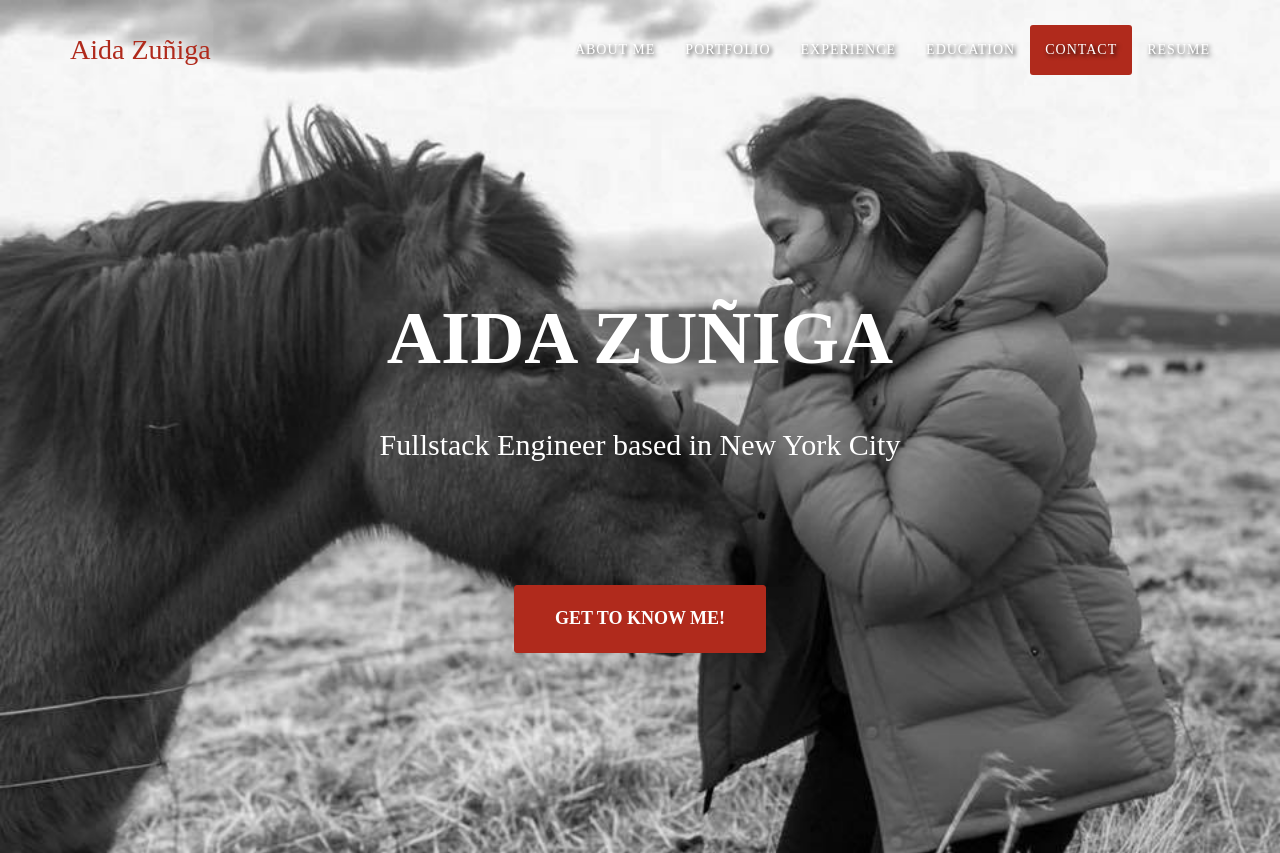
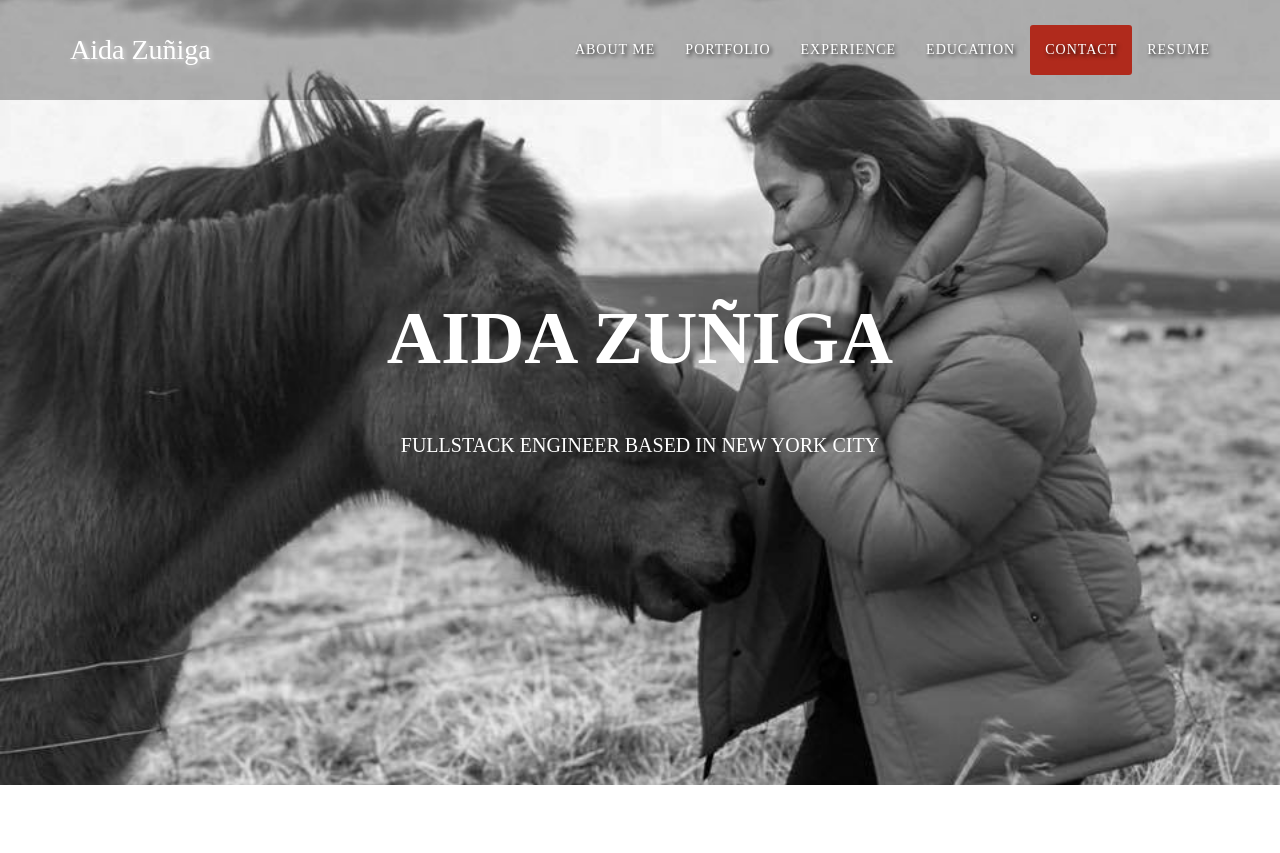
Before and after one commit to aidazuniga/aidazuniga.github.io, a website: page index.html in a window 1280 px wide. Shown: the top 853 px of the page. Drawn offline with nearby package versions, Linux system fonts and the light colour scheme; a web font is replaced by a local one.

Commit message:
Fixing styling

```diff
--- a/css/agency.css
+++ b/css/agency.css
@@ -2,16 +2,9 @@
  * Start Bootstrap - Agency v3.3.7+1 (http://startbootstrap.com/template-overviews/agency)
  * Copyright 2013-2016 Start Bootstrap
  * Licensed under MIT (https://github.com/BlackrockDigital/startbootstrap/blob/gh-pages/LICENSE)
-
- * replacements:
- - #fed136 into #b02a1c
- - #fec503 into #e04938
- - rgba(254, 209, 54, 0.9) (136) into rgba(176, 42, 28, 0.9)
- - #f6bf01 into #c7301f
  */
 body {
   overflow-x: hidden;
-  /* font-family: "Roboto Slab", "Helvetica Neue", Helvetica, Arial, sans-serif; */
   font-family: "PT Mono";
 }
 .text-muted {
@@ -49,7 +42,6 @@ h3,
 h4,
 h5,
 h6 {
-  /* font-family: "Montserrat", "Helvetica Neue", Helvetica, Arial, sans-serif; */
   font-family: "PT Mono";
   text-transform: uppercase;
   font-weight: 700;
@@ -67,7 +59,6 @@ h6 {
   color: white;
   background-color: #b02a1c;
   border-color: #b02a1c;
-  /* font-family: "Montserrat", "Helvetica Neue", Helvetica, Arial, sans-serif; */
   font-family: "PT Mono";
   text-transform: uppercase;
   font-weight: 700;
@@ -112,13 +103,12 @@ fieldset[disabled] .btn-primary.active {
   color: white;
   background-color: #b02a1c;
   border-color: #b02a1c;
-  /* font-family: "Montserrat", "Helvetica Neue", Helvetica, Arial, sans-serif; */
   font-family: "PT Mono";
   text-transform: uppercase;
   font-weight: 700;
-  border-radius: 3px;
-  font-size: 18px;
-  padding: 20px 40px;
+  border-radius: 10px;
+  font-size: 14px;
+  padding: 10px 20px;
 }
 .btn-xl:hover,
 .btn-xl:focus,
@@ -157,30 +147,26 @@ fieldset[disabled] .btn-xl.active {
   background-color: white;
 }
 .navbar-custom {
-  background-color: rgba(255, 255, 255, 0.5);
+  background-color: rgba(0, 0, 0, 0.3);
   border-color: transparent;
-  /* background-color: #00c800; */
 }
 .navbar-custom .navbar-brand {
-  color: #b02a1c;
-  /* font-family: "Kaushan Script", "Helvetica Neue", Helvetica, Arial, cursive; */
+  color: white;
   font-family: "PT Mono";
+  text-shadow: 2px 2px 4px rgba(255,255,255,0.5);
 }
 .navbar-custom .navbar-brand:hover,
 .navbar-custom .navbar-brand:focus,
 .navbar-custom .navbar-brand:active,
 .navbar-custom .navbar-brand.active {
-  color: #e04938;
+  color: #b02a1c;
 }
 .navbar-custom .navbar-collapse {
   border-color: rgba(255, 255, 255, 0.02);
-  /* background-color: #222222; */
-  /* background-color: #00c800; */
 }
 .navbar-custom .navbar-toggle {
   background-color: #b02a1c;
   border-color: #b02a1c;
-  /* font-family: "Montserrat", "Helvetica Neue", Helvetica, Arial, sans-serif; */
   font-family: "PT Mono";
   text-transform: uppercase;
   color: white;
@@ -191,7 +177,6 @@ fieldset[disabled] .btn-xl.active {
   background-color: #b02a1c;
 }
 .navbar-custom .nav li a {
-  /* font-family: "Montserrat", "Helvetica Neue", Helvetica, Arial, sans-serif; */
   font-family: "PT Mono";
   text-transform: uppercase;
   font-weight: 400;
@@ -216,9 +201,7 @@ fieldset[disabled] .btn-xl.active {
 }
 @media (min-width: 768px) {
   .navbar-custom {
-    background-color: transparent;
-    /* text-shadow: 4px 4px 6px rgba(0,0,0,0.5); */
-    /* background-color: #00000033; translarent starting nav bar */
+    background-color: rgba(0, 0, 0, 0.3);
     padding: 25px 0;
     -webkit-transition: padding 0.3s;
     -moz-transition: padding 0.3s;
@@ -237,7 +220,6 @@ fieldset[disabled] .btn-xl.active {
 }
 @media (min-width: 768px) {
   .navbar-custom.affix {
-    background-color: rgba(255, 255, 255, 0.5);
     padding: 10px 0;
   }
   .navbar-custom.affix .navbar-brand {
@@ -261,15 +243,12 @@ header .intro-text {
   padding-bottom: 50px;
 }
 header .intro-text .intro-lead-in {
-  /* font-family: "Droid Serif", "Helvetica Neue", Helvetica, Arial, sans-serif; */
   font-family: "PT Mono";
-  /* font-style: italic; */
-  font-size: 22px;
-  line-height: 22px;
-  margin-bottom: 25px;
+  font-size: 16px;
+  line-height: 18px;
+  margin-bottom: 30px;
 }
 header .intro-text .intro-heading {
-  /* font-family: "Montserrat", "Helvetica Neue", Helvetica, Arial, sans-serif; */
   font-family: "PT Mono";
   text-transform: uppercase;
   font-weight: 700;
@@ -283,15 +262,15 @@ header .intro-text .intro-heading {
     padding-bottom: 200px;
   }
   header .intro-text .intro-lead-in {
-    /* font-family: "Droid Serif", "Helvetica Neue", Helvetica, Arial, sans-serif; */
+
     font-family: "PT Mono";
-    /* font-style: italic; */
-    font-size: 30px;
+
+    font-size: 20px;
     line-height: 40px;
     margin-bottom: 120px;
   }
   header .intro-text .intro-heading {
-    /* font-family: "Montserrat", "Helvetica Neue", Helvetica, Arial, sans-serif; */
+
     font-family: "PT Mono";
     text-transform: uppercase;
     font-weight: 700;
@@ -310,7 +289,6 @@ section h2.section-heading {
 }
 section h3.section-subheading {
   font-size: 16px;
-  /* font-family: "Droid Serif", "Helvetica Neue", Helvetica, Arial, sans-serif; */
   font-family: "PT Mono";
   text-transform: none;
   font-style: italic;
@@ -378,7 +356,6 @@ section h3.section-subheading {
   margin: 0;
 }
 #portfolio .portfolio-item .portfolio-caption p {
-  /* font-family: "Droid Serif", "Helvetica Neue", Helvetica, Arial, sans-serif; */
   font-family: "PT Mono";
   font-style: italic;
   font-size: 16px;
@@ -623,7 +600,6 @@ section#contact .form-control:focus {
   box-shadow: none;
 }
 section#contact ::-webkit-input-placeholder {
-  /* font-family: "Montserrat", "Helvetica Neue", Helvetica, Arial, sans-serif; */
   font-family: "PT Mono";
   text-transform: uppercase;
   font-weight: 700;
@@ -631,7 +607,6 @@ section#contact ::-webkit-input-placeholder {
 }
 section#contact :-moz-placeholder {
   /* Firefox 18- */
-  /* font-family: "Montserrat", "Helvetica Neue", Helvetica, Arial, sans-serif; */
   font-family: "PT Mono";
   text-transform: uppercase;
   font-weight: 700;
@@ -639,14 +614,12 @@ section#contact :-moz-placeholder {
 }
 section#contact ::-moz-placeholder {
   /* Firefox 19+ */
-  /* font-family: "Montserrat", "Helvetica Neue", Helvetica, Arial, sans-serif; */
   font-family: "PT Mono";
   text-transform: uppercase;
   font-weight: 700;
   color: #eeeeee;
 }
 section#contact :-ms-input-placeholder {
-  /* font-family: "Montserrat", "Helvetica Neue", Helvetica, Arial, sans-serif; */
   font-family: "PT Mono";
   text-transform: uppercase;
   font-weight: 700;
@@ -661,7 +634,6 @@ footer {
 }
 footer span.copyright {
   line-height: 40px;
-  /* font-family: "Montserrat", "Helvetica Neue", Helvetica, Arial, sans-serif; */
   font-family: "PT Mono";
   text-transform: uppercase;
   text-transform: none;
@@ -669,7 +641,6 @@ footer span.copyright {
 footer ul.quicklinks {
   margin-bottom: 0;
   line-height: 40px;
-  /* font-family: "Montserrat", "Helvetica Neue", Helvetica, Arial, sans-serif; */
   font-family: "PT Mono";
   text-transform: uppercase;
   text-transform: none;
@@ -726,7 +697,6 @@ ul.social-buttons li a:active {
 }
 .portfolio-modal .modal-content p.item-intro {
   margin: 20px 0 30px;
-  /* font-family: "Droid Serif", "Helvetica Neue", Helvetica, Arial, sans-serif; */
   font-family: "PT Mono";
   font-style: italic;
   font-size: 16px;
--- a/index.html
+++ b/index.html
@@ -87,8 +87,7 @@
         <div class="container">
             <div class="intro-text">
                 <div class="intro-heading">Aida Zu&ntilde;iga</div>
-                <div class="intro-lead-in">Fullstack Engineer based in New York City</div>
-                <a href="#about" class="page-scroll btn btn-xl">Get to know me!</a>
+                <div class="intro-lead-in">FULLSTACK ENGINEER BASED IN NEW YORK CITY</div>
             </div>
         </div>
     </header>
```
